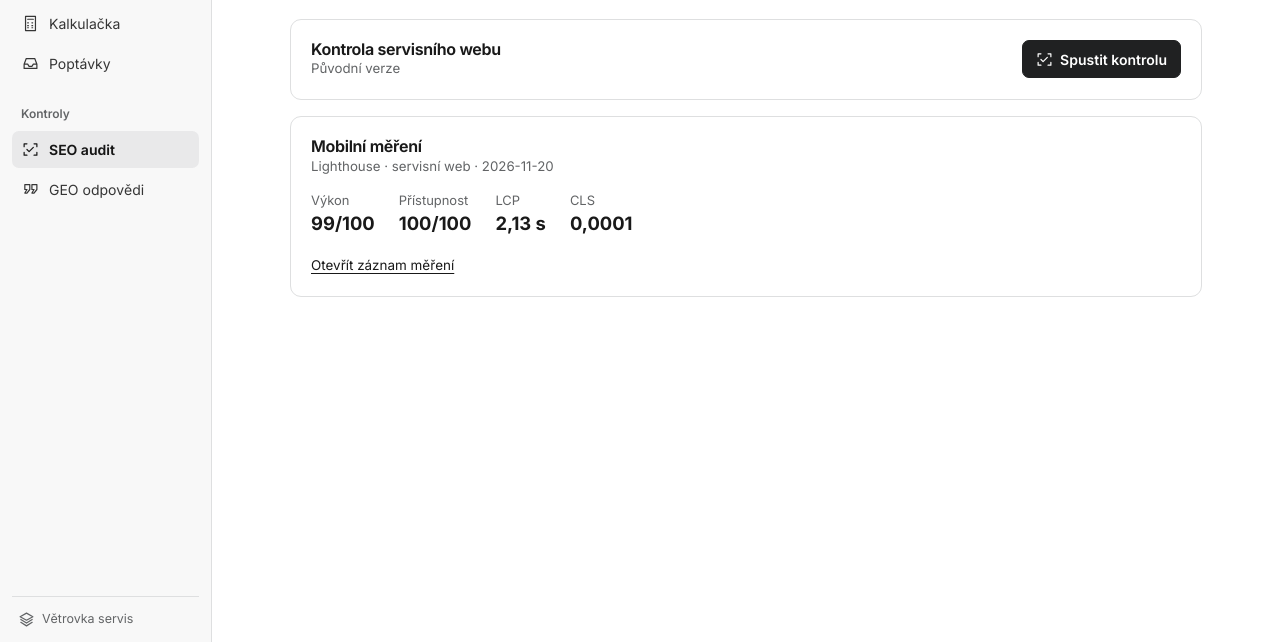
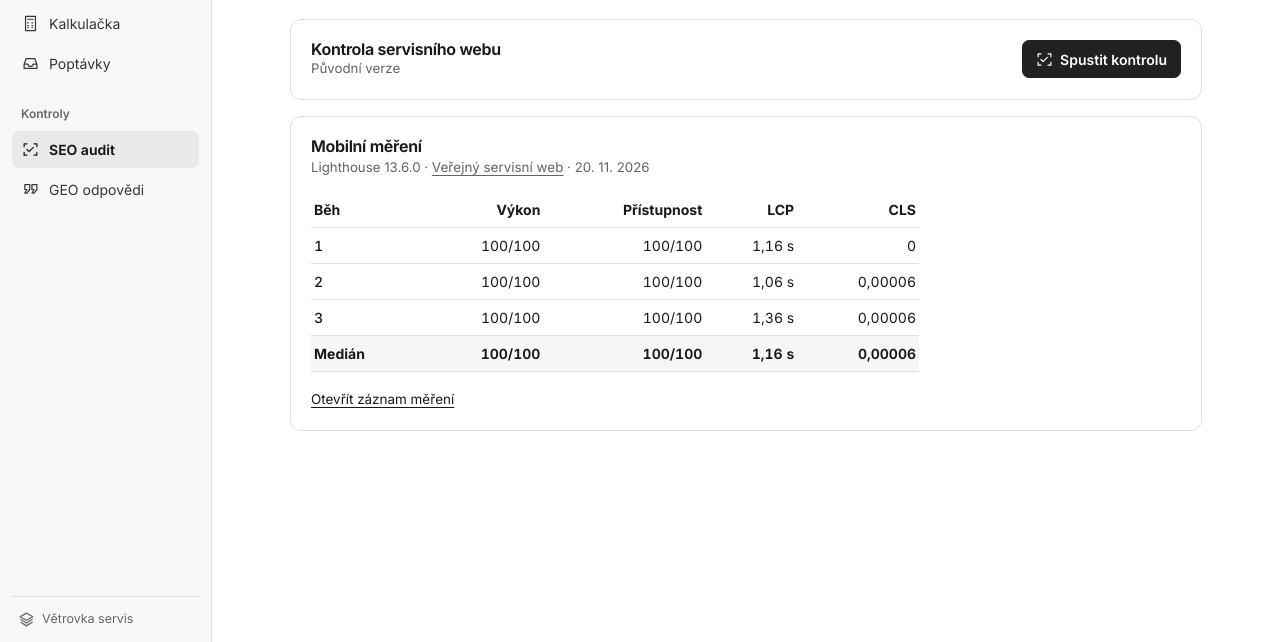
Before and after one commit to MichalMachalik/Aardvarkland-Web-Audit, a website with bundled scripts: page docs/index.html in a window 1280 px wide. Both pictures are taken after a click on the link "SEO audit". Shown: the part 158-800 px from the top of the page. Built offline with nearby package versions, Linux system fonts and the light colour scheme.

Commit message:
Flag missing price citation and show three public Lighthouse runs

```diff
--- a/docs/assets/geo.js
+++ b/docs/assets/geo.js
@@ -77,10 +77,28 @@ export async function setupGeo() {
     for (const [side, info] of Object.entries(sides)) {
       const output = c[side],
         card = element('article', undefined, 'panel answer-card');
-      card.append(element('h2', info.title), element('p', output.answer));
+      const answer = element('p', output.answer);
+      card.append(element('h2', info.title), answer);
+      const claim = 'cena závisí na počtu jednotek';
+      const claimIndex = output.answer.indexOf(claim);
+      const missingPriceCitation =
+        c.id === 'cena' &&
+        side === 'before' &&
+        claimIndex >= 0 &&
+        !output.citations.includes('cena');
+      if (missingPriceCitation) {
+        answer.replaceChildren(
+          output.answer.slice(0, claimIndex),
+          element('mark', claim, 'uncited-claim'),
+          output.answer.slice(claimIndex + claim.length),
+        );
+        const note = element('p', 'Chybí citace k tvrzení o počtu jednotek. ', 'notice warn');
+        note.append(link('Ověřit v původním ceníku', info.folder + '/cenik/#cena'));
+        card.append(note);
+      }
       const links = element('div', undefined, 'source-links');
       const verifiedIds = new Set();
-      if (!output.citations.length && c.id !== 'vikend')
+      if (!output.citations.length && c.id !== 'vikend' && !missingPriceCitation)
         links.append(element('small', 'Odpověď neuvádí citaci.', 'meta'));
       for (const id of output.citations) {
         const passage = pages[side]
@@ -102,7 +120,7 @@ export async function setupGeo() {
         (p) => p.textContent,
       );
       verifyAnswer(card, c.id, side, output, catalog, verifiedIds, passages);
-      card.append(links);
+      if (links.childElementCount) card.append(links);
       grid.append(card);
     }
     one('#answers').replaceChildren(grid);
--- a/docs/assets/mobile-report.json
+++ b/docs/assets/mobile-report.json
@@ -1,18 +1,42 @@
 {
-  "date": "2026-11-20T02:50:51.249Z",
+  "date": "2026-11-20T03:22:43.356Z",
   "page": "servis/",
+  "url": "https://michalmachalik.github.io/Aardvarkland-Web-Audit/servis/",
   "lighthouseVersion": "13.6.0",
   "platform": "mobile",
   "throttling": "simulate",
+  "runs": [
+    {
+      "date": "2026-11-20T03:22:19.865Z",
+      "performance": 100,
+      "accessibility": 100,
+      "largestContentfulPaintMs": 1162.9875,
+      "cumulativeLayoutShift": 0
+    },
+    {
+      "date": "2026-11-20T03:22:31.803Z",
+      "performance": 100,
+      "accessibility": 100,
+      "largestContentfulPaintMs": 1056.935,
+      "cumulativeLayoutShift": 0.00005995494553012033
+    },
+    {
+      "date": "2026-11-20T03:22:43.356Z",
+      "performance": 100,
+      "accessibility": 100,
+      "largestContentfulPaintMs": 1355.4234999999999,
+      "cumulativeLayoutShift": 0.00005995494553012033
+    }
+  ],
   "metrics": {
-    "Výkon": "99/100",
+    "Výkon": "100/100",
     "Přístupnost": "100/100",
-    "LCP": "2,13 s",
-    "CLS": "0,0001"
+    "LCP": "1,16 s",
+    "CLS": "0,00006"
   },
   "measurements": {
-    "largestContentfulPaintMs": 2132.5066500000003,
+    "largestContentfulPaintMs": 1162.9875,
     "cumulativeLayoutShift": 0.00005995494553012033
   },
-  "source": "Jedno laboratorní měření místní kopie servisního webu s mobilním profilem."
+  "source": "Tři laboratorní měření veřejného servisního webu s mobilním profilem. Souhrn uvádí medián každé metriky."
 }
--- a/docs/assets/seo.js
+++ b/docs/assets/seo.js
@@ -151,16 +151,45 @@ export function restoreSeo() {
 export async function loadPerformance() {
   const p = await resource('assets/mobile-report.json');
   const box = element('section', undefined, 'panel');
-  box.append(
-    element('h2', 'Mobilní měření'),
-    element('p', 'Lighthouse · servisní web · ' + p.date.slice(0, 10), 'meta'),
+  const title = element('h2', 'Mobilní měření');
+  title.id = 'performance-title';
+  const meta = element('p', 'Lighthouse ' + p.lighthouseVersion + ' · ', 'meta');
+  meta.append(
+    link('Veřejný servisní web', p.url),
+    ' · ' +
+      new Intl.DateTimeFormat('cs-CZ', { timeZone: 'Europe/Prague' }).format(new Date(p.date)),
   );
-  const stats = element('div', undefined, 'perf-row');
-  for (const [k, v] of Object.entries(p.metrics)) {
-    const s = element('span', k);
-    s.append(element('b', String(v)));
-    stats.append(s);
+  const table = element('table', undefined, 'performance-table');
+  table.setAttribute('aria-labelledby', title.id);
+  const header = table.createTHead().insertRow();
+  for (const text of ['Běh', 'Výkon', 'Přístupnost', 'LCP', 'CLS']) {
+    const th = element('th', text);
+    th.scope = 'col';
+    header.append(th);
   }
-  box.append(stats, link('Otevřít záznam měření', 'assets/mobile-report.json'));
+  function row(section, label, values) {
+    const tr = section.insertRow();
+    const th = element('th', label);
+    th.scope = 'row';
+    tr.append(th);
+    for (const text of values) tr.insertCell().textContent = text;
+  }
+  const body = table.createTBody();
+  p.runs.forEach((run, i) =>
+    row(body, String(i + 1), [
+      run.performance + '/100',
+      run.accessibility + '/100',
+      (run.largestContentfulPaintMs / 1000).toLocaleString('cs-CZ', { maximumFractionDigits: 2 }) +
+        ' s',
+      run.cumulativeLayoutShift.toLocaleString('cs-CZ', { maximumFractionDigits: 5 }),
+    ]),
+  );
+  row(table.createTFoot(), 'Medián', [
+    p.metrics.Výkon,
+    p.metrics.Přístupnost,
+    p.metrics.LCP,
+    p.metrics.CLS,
+  ]);
+  box.append(title, meta, table, link('Otevřít záznam měření', 'assets/mobile-report.json'));
   one('#perf').replaceChildren(box);
 }
--- a/docs/assets/style.css
+++ b/docs/assets/style.css
@@ -588,20 +588,47 @@ h3 {
   outline: 1px solid #b7c5d6;
   border-radius: 5px;
 }
-.perf-row {
-  display: flex;
-  flex-wrap: wrap;
-  gap: 10px 24px;
+.uncited-claim {
+  color: #633609;
+  background: #fff0cf;
+}
+.performance-table {
+  width: 100%;
+  max-width: 38rem;
+  border-collapse: collapse;
   margin: 14px 0;
+  font-size: 0.875rem;
+  font-variant-numeric: tabular-nums;
 }
-.perf-row span {
-  font-size: 0.81rem;
-  color: var(--muted);
+.performance-table th,
+.performance-table td {
+  text-align: right;
+  white-space: nowrap;
+  padding: 7px 3px;
+  border-bottom: 1px solid var(--line);
 }
-.perf-row b {
-  display: block;
-  color: var(--ink);
-  font-size: 1.15rem;
+.performance-table th[scope='row'],
+.performance-table th:first-child {
+  text-align: left;
+}
+.performance-table tbody th {
+  font-weight: 500;
+}
+.performance-table tfoot {
+  font-weight: 650;
+  background: var(--soft);
+}
+@media (max-width: 420px) {
+  #perf .panel {
+    padding-inline: 10px;
+  }
+  .performance-table {
+    font-size: 0.76rem;
+  }
+  .performance-table th,
+  .performance-table td {
+    padding-inline: 2px;
+  }
 }
 @media (max-width: 800px) {
   :root {
```
Also changed, not shown: tests/browser.mjs (+36 -0 lines), tools/mobile-report.mjs (+63 -24 lines), README.md.
